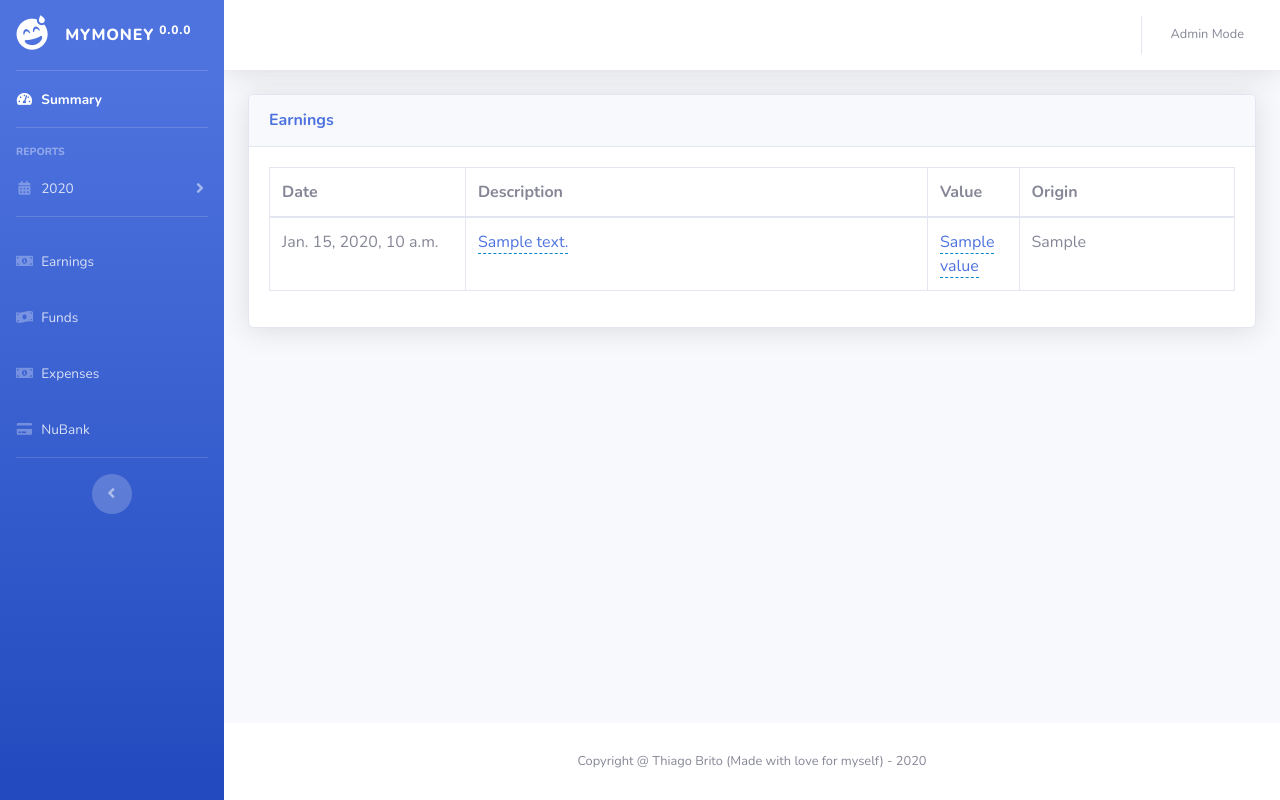
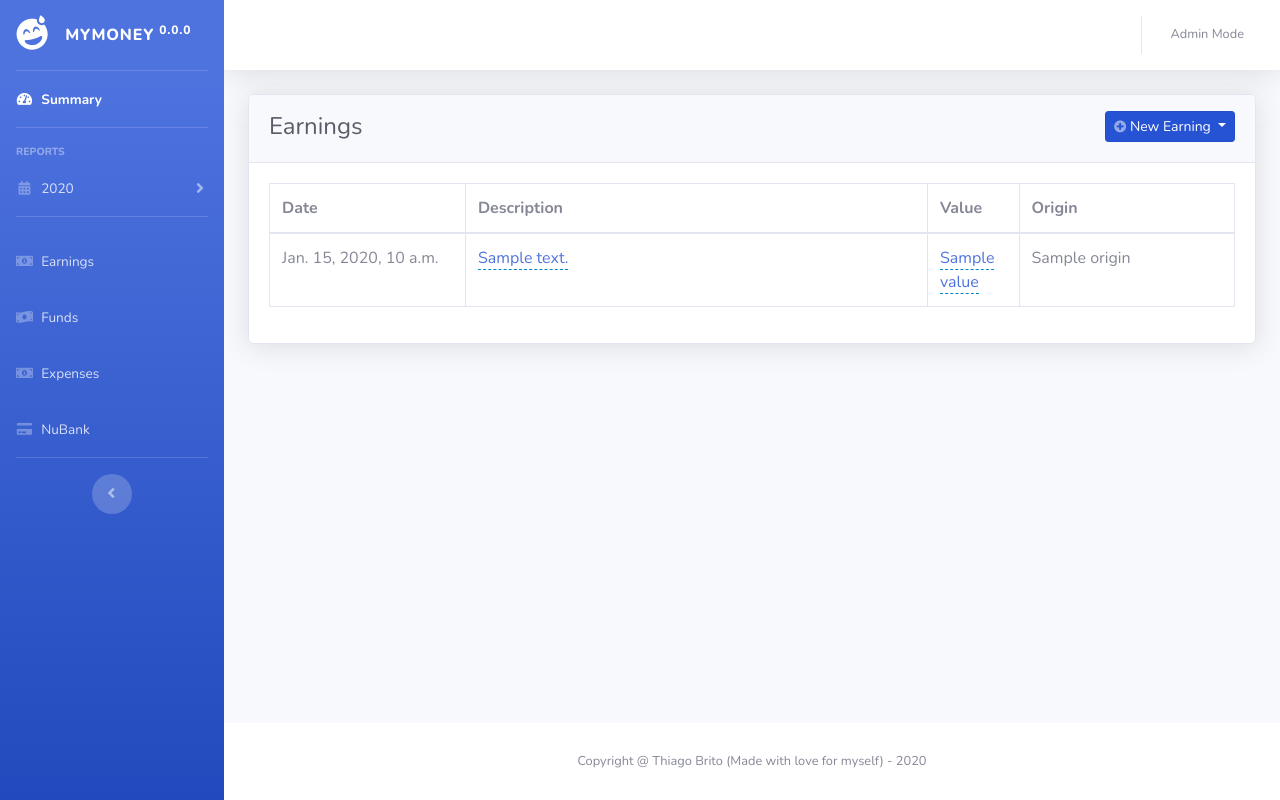
Before and after one commit to thiagobrito/mymoney, a Django app: template mymoney/core/templates/earnings.html in a window 1280 px wide. Run offline with Django 3.2, Linux system fonts and the light colour scheme; a user stored in the database is signed in; tables that the repository leaves empty hold one stand-in row (values such as "Sample post"); the template is opened without the code that fills it: most values are stand-ins (such as "Sample title", 1, 10 or a date in 2020); parts of the project's set-up code (start-up, migrations or seed data) failed here and were passed over; some libraries are stand-ins or nearby versions.

Commit message:
Now it's possible to add a new earning from earnings table;

```diff
--- a/mymoney/core/templates/earnings.html
+++ b/mymoney/core/templates/earnings.html
@@ -1,84 +1,11 @@
 {% extends 'base.html' %}
 {% load static %}
+
+{% block page_content %}
+    {% include "earnings_table.html" with title="Earnings" earnings=earnings %}
+{% endblock %}
 
 {% block head_content %}
     <link href="{% static 'vendor/bootstrap4-editable/css/bootstrap-editable.css' %}" rel="stylesheet"/>
     <script src="{% static 'vendor/bootstrap4-editable/js/bootstrap-editable.js' %}"></script>
 {% endblock %}
-
-{% block page_content %}
-
-    <div class="card shadow mb-4">
-        <div class="card-header py-3">
-            <h6 class="m-0 font-weight-bold text-primary">Earnings</h6>
-        </div>
-        <div class="card-body">
-            <div class="table-responsive" style="overflow-x: hidden">
-                <div id="dataTable_wrapper" class="dataTables_wrapper dt-bootstrap4">
-                    <div class="row">
-                        <div class="col-sm-12">
-                            <table class="table table-bordered dataTable" id="dataTable" width="100%" cellspacing="0"
-                                   role="grid" aria-describedby="dataTable_info" style="width: 100%;">
-                                <thead>
-                                <tr role="row">
-                                    <th class="sorting_asc" tabindex="0" aria-controls="dataTable" rowspan="1"
-                                        colspan="1" aria-sort="ascending"
-                                        aria-label="Name: activate to sort column descending" style="width: 170px;">
-
-                                        Date
-                                    </th>
-                                    <th class="sorting" tabindex="0" aria-controls="dataTable" rowspan="1" colspan="1"
-                                        aria-label="Position: activate to sort column ascending" style="width: 401px;">
-
-                                        Description
-                                    </th>
-                                    <th class="sorting" tabindex="0" aria-controls="dataTable" rowspan="1" colspan="1"
-                                        aria-label="Office: activate to sort column ascending" style="width: 50px;">
-
-                                        Value
-                                    </th>
-                                    <th class="sorting" tabindex="0" aria-controls="dataTable" rowspan="1" colspan="1"
-                                        aria-label="Start date: activate to sort column ascending"
-                                        style="width: 187px;">
-
-                                        Origin
-                                    </th>
-                                </tr>
-                                </thead>
-                                <tbody>
-                                {% for earn in earnings %}
-                                    <tr role="row"
-                                        class="{% if forloop.counter|divisibleby:2 %}even{% else %}odd{% endif %}">
-                                        <td class="sorting_1">
-                                            {{ earn.date }}
-                                        </td>
-                                        <td>
-                                            <a href="#" class="editable" data-type="text" data-pk="{{ earn.id }}" id="description" data-url="{% url 'api.earnings.update' %}" data-title="Value" data-params="{csrfmiddlewaretoken:'{{ csrf_token }}'}">{{ earn.description }}</a>
-                                        </td>
-                                        <td>
-                                            <a href="#" class="editable" data-type="text" data-pk="{{ earn.id }}" id="value" data-url="{% url 'api.earnings.update' %}" data-title="Value" data-params="{csrfmiddlewaretoken:'{{ csrf_token }}'}">{{ earn.value }}</a>
-                                        </td>
-                                        <td>
-                                            {{ earn.get_origin_display }}
-                                        </td>
-                                    </tr>
-                                {% endfor %}
-                                </tbody>
-                            </table>
-                        </div>
-                    </div>
-                </div>
-            </div>
-        </div>
-    </div>
-{% endblock %}
-
-{% block end_content %}
-    <script>
-        $.fn.editable.defaults.mode = 'inline';
-
-        $(document).ready(function() {
-            $('.editable').editable();
-        });
-    </script>
-{% endblock %}
--- /dev/null
+++ b/mymoney/core/templates/earnings_table.html
@@ -0,0 +1,131 @@
+<div class="card shadow mb-4">
+
+    <div class="card-header py-3">
+        <div class="d-sm-flex align-items-center justify-content-between mb-1">
+            <h6 class="h4 mb-0 text-gray-800">{{ title }}</h6>
+
+            <div class="dropdown show">
+                <a href="#" role="button" id="dropdownMenuLink" data-toggle="dropdown" aria-haspopup="true"
+                   aria-expanded="false"
+                   class="btn btn-primary dropdown-toggle d-none d-sm-inline-block btn btn-sm btn-primary">
+                    <i class="fas fa-plus-circle fa-sm text-white-50"></i> New Earning
+                </a>
+
+                <div class="dropdown-menu">
+                    <form class="px-4 py-3" action="javascript:onNewEarning('{% url 'api.earnings.new' %}');"
+                          method="POST" id="new_earning_form">
+                        {% csrf_token %}
+                        <div class="form-group">
+                            <label for="DropDownExpenseDate">Date</label>
+                            <input type="date" class="form-control" id="DropDownExpenseDate"
+                                   name="date" placeholder="expense_date">
+                        </div>
+                        <div class="form-group">
+                            <label for="expense_description">Description</label>
+                            <input type="text" class="form-control" id="earning_description"
+                                   name="description" placeholder="Description...">
+                        </div>
+                        <div class="form-group">
+                            <label for="expense_value">Value</label>
+                            <input type="number" class="form-control" id="earning_value"
+                                   name="value" placeholder="R$ 0,00" step="any">
+                        </div>
+                        <div class="form-group">
+                            <label for="expense_value">Value</label>
+                            <input type="text" class="form-control" id="earning_origin"
+                                   name="origin" placeholder="Salario" step="any">
+                        </div>
+                        <button type="submit" class="btn btn-primary">Save</button>
+                    </form>
+                </div>
+            </div>
+        </div>
+    </div>
+
+    <div class="card-body">
+        <div class="table-responsive" style="overflow-x: hidden">
+            <div id="dataTable_wrapper" class="dataTables_wrapper dt-bootstrap4">
+                <div class="row">
+                    <div class="col-sm-12">
+                        <table class="table table-bordered dataTable" id="dataTable" width="100%" cellspacing="0"
+                               role="grid" aria-describedby="dataTable_info" style="width: 100%;">
+                            <thead>
+                            <tr role="row">
+                                <th class="sorting_asc" tabindex="0" aria-controls="dataTable" rowspan="1"
+                                    colspan="1" aria-sort="ascending"
+                                    aria-label="Name: activate to sort column descending" style="width: 170px;">
+
+                                    Date
+                                </th>
+                                <th class="sorting" tabindex="0" aria-controls="dataTable" rowspan="1" colspan="1"
+                                    aria-label="Position: activate to sort column ascending" style="width: 401px;">
+
+                                    Description
+                                </th>
+                                <th class="sorting" tabindex="0" aria-controls="dataTable" rowspan="1" colspan="1"
+                                    aria-label="Office: activate to sort column ascending" style="width: 50px;">
+
+                                    Value
+                                </th>
+                                <th class="sorting" tabindex="0" aria-controls="dataTable" rowspan="1" colspan="1"
+                                    aria-label="Start date: activate to sort column ascending"
+                                    style="width: 187px;">
+
+                                    Origin
+                                </th>
+                            </tr>
+                            </thead>
+                            <tbody>
+                            {% for earn in earnings %}
+                                <tr role="row"
+                                    class="{% if forloop.counter|divisibleby:2 %}even{% else %}odd{% endif %}">
+                                    <td class="sorting_1">
+                                        {{ earn.date }}
+                                    </td>
+                                    <td>
+                                        <a href="#" class="editable" data-type="text" data-pk="{{ earn.id }}"
+                                           id="description" data-url="{% url 'api.earnings.update' %}"
+                                           data-title="Value"
+                                           data-params="{csrfmiddlewaretoken:'{{ csrf_token }}'}">{{ earn.description }}</a>
+                                    </td>
+                                    <td>
+                                        <a href="#" class="editable" data-type="text" data-pk="{{ earn.id }}"
+                                           id="value" data-url="{% url 'api.earnings.update' %}" data-title="Value"
+                                           data-params="{csrfmiddlewaretoken:'{{ csrf_token }}'}">{{ earn.value }}</a>
+                                    </td>
+                                    <td>
+                                        {{ earn.origin }}
+                                    </td>
+                                </tr>
+                            {% endfor %}
+                            </tbody>
+                        </table>
+                    </div>
+                </div>
+            </div>
+        </div>
+    </div>
+</div>
+
+
+{% block end_content %}
+    <script>
+        $.fn.editable.defaults.mode = 'inline';
+
+        $(document).ready(function () {
+            $('.editable').editable();
+        });
+
+        function onNewEarning(url) {
+            $.ajax({
+                url: url,
+                data: $('#new_earning_form').serialize(),
+                method: "POST",
+                headers: {'X-CSRFToken': '{{ csrf_token }}'},
+                success: function (returnData) {
+                    location.reload();
+                }
+            });
+        }
+    </script>
+{% endblock %}
--- a/mymoney/core/templates/index.html
+++ b/mymoney/core/templates/index.html
@@ -236,7 +236,9 @@
         </div>
     </div>
 
-    {% include "expenses_table.html" with title="Open Expenses for this Month" expenses=unpaid_expenses %}
+    {% include "earnings_table.html" with title="Earnings received this month" earnings=earnings %}
+
+    {% include "expenses_table.html" with title="Open expenses for this month" expenses=unpaid_expenses %}
 
     {% if credit_card %}
         {% include "creditcard_table.html" with title="Credit Card Expenses for this Month" data=credit_card %}
--- a/mymoney/core/views/api/api_earnings_expenses_chart.py
+++ b/mymoney/core/views/api/api_earnings_expenses_chart.py
@@ -63,7 +63,7 @@ def sources_chart(request):
     data = []
 
     for exp in report:
-        labels.append(Earnings().source_display_name(exp['origin']))
+        labels.append(exp['origin'])
         data.append(exp['value__sum'])
 
     return JsonResponse(data={
--- a/mymoney/urls.py
+++ b/mymoney/urls.py
@@ -17,7 +17,7 @@ from django.contrib import admin
 from django.urls import path, include
 
 from mymoney.core.views.pages import earnings, expenses, nubank, funds
-from mymoney.core.views.api import api_earnings_expenses_chart, api_expenses, api_funds, api_credit_card
+from mymoney.core.views.api import api_earnings_expenses_chart, api_expenses, api_funds, api_credit_card, api_earnings
 from mymoney.core.views import nubank
 
 from mymoney.core.views import summary
@@ -47,6 +47,7 @@ urlpatterns = [
     path('api/v1/earnings/sources_chart/', api_earnings_expenses_chart.sources_chart,
          name='api.earnings.sources_chart'),
     path('api/v1/earnings/update/', api_earnings_expenses_chart.update, name='api.earnings.update'),
+    path('api/v1/earnings/new/', api_earnings.new, name='api.earnings.new'),
 
     path('api/v1/funds/update/', api_funds.update, name='api.funds.update'),
 
```
Also changed, not shown: mymoney/core/models/earnings.py (+1 -12 lines), mymoney/core/views/api/api_earnings.py (added, +13 -0 lines), mymoney/core/migrations/0010_auto_20200429_1633.py (added).
